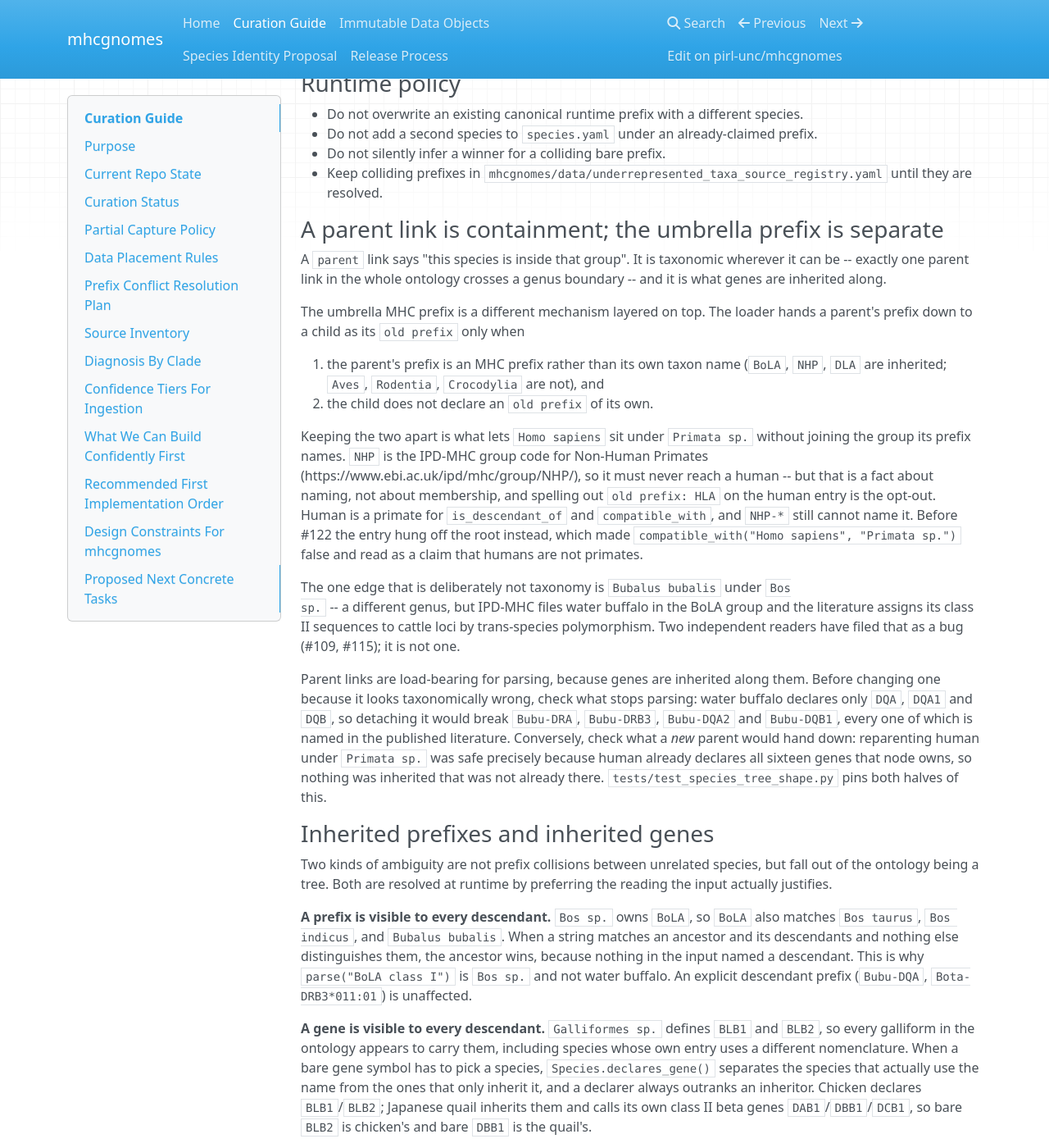
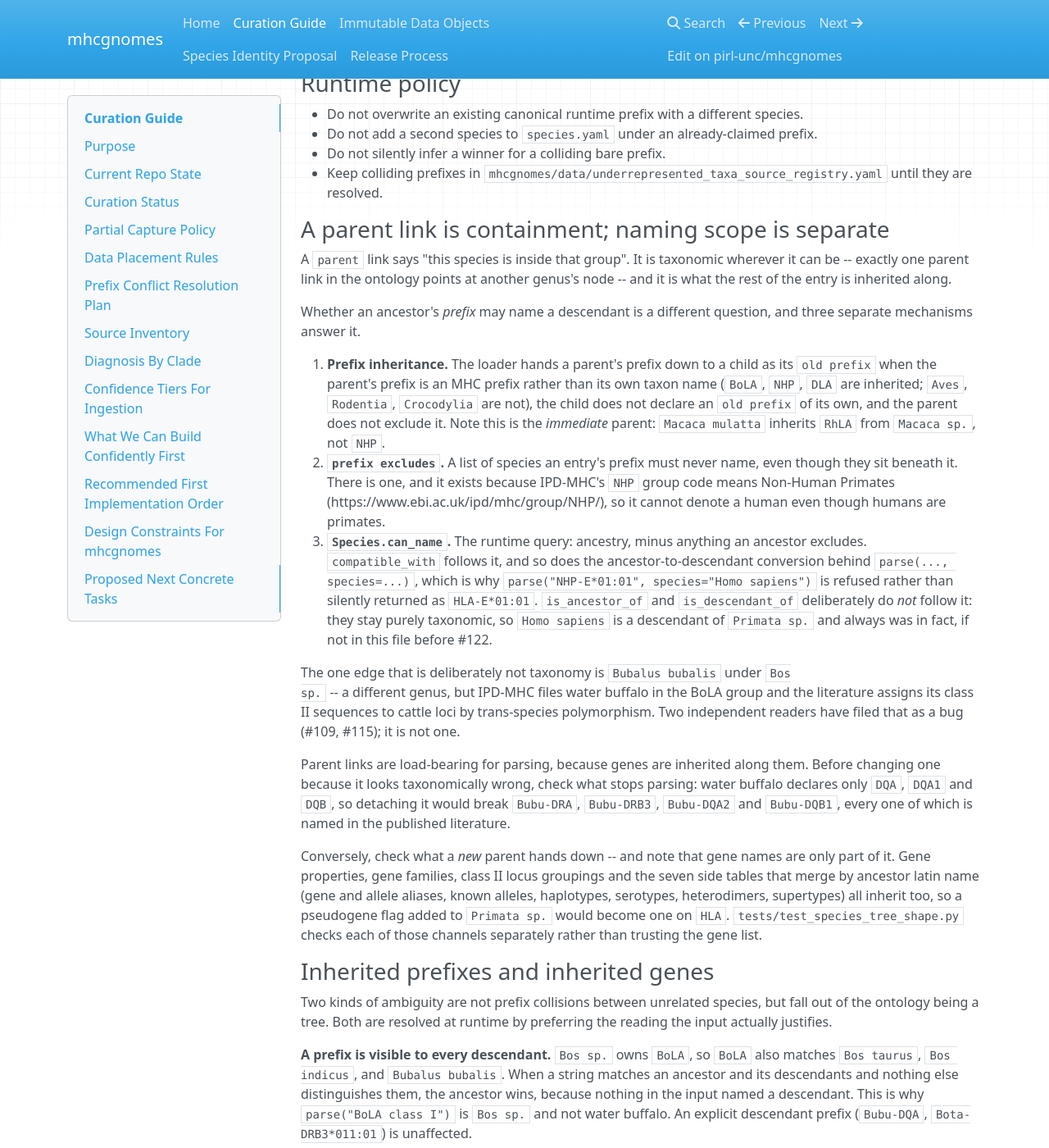
Before and after one commit to pirl-unc/mhcgnomes, an MkDocs documentation site: the page built from docs/curation.md, in a window 1280 px wide and 1400 px high, scrolled down 4142 px. Shown: the whole window at 82% size. Built offline with MkDocs 1.6.1, drawn with Linux system fonts in a browser that asks for light colours; nearby versions of some CDN libraries.

Commit message:
Make the NHP exclusion first-class instead of an old-prefix side effect
Code review found the first fix incomplete, and the incompleteness was
exactly the claim the PR made. Opting Homo sapiens out of the NHP
umbrella by declaring "old prefix: HLA" only stopped prefix inheritance;
three other things read the parent link, so an explicitly non-human
allele name was silently relabelled as human:

    parse("NHP-E*01:01", species="Homo sapiens")  ->  HLA-E*01:01
    Species.get("Homo sapiens").compatible_with("NHP")  ->  True

Both were False on main. The exclusion now lives on the node that owns
the prefix, where it is a property of what NHP means:

    Primata sp.:
      prefix: NHP
      prefix excludes:
        - Homo sapiens

Species.can_name(other) is ancestry minus anything an ancestor excludes.
compatible_with follows it, and so does the ancestor-to-descendant
conversion in function_api, so the conversion is refused rather than
performed. is_ancestor_of and is_descendant_of stay purely taxonomic,
which is what issue #122 asked for.

Measured against a worktree of main rather than a stash, which only
reverts uncommitted work and had been comparing the branch to itself:
0 of 11,558 corpus names change, compatible_with is identical across all
450,241 species pairs, and one field of 671 species objects differs --
Homo sapiens.parent.

The inertness guard now covers every inheritance channel rather than
gene names alone: properties, families, class II groupings and the seven
side tables keyed by ancestor latin name. A pseudogene flag added to
Primata sp. reaches HLA and passed the old check; it now fails.

Also fixes the doc and comment inaccuracies review turned up: NHP is
inherited from the immediate parent only, so most non-human primates get
their genus prefix instead; genus nodes under Primata sp. do inherit
NHP; and "every other parent link stays within its genus" was false --
the claim is that exactly one points at another genus's node.

Claude-Session: https://claude.ai/code/session_012s4siLj2Vm33eNMGjNSazH

```diff
--- a/docs/curation.md
+++ b/docs/curation.md
@@ -178,29 +178,34 @@ URL.
   `mhcgnomes/data/underrepresented_taxa_source_registry.yaml` until they are
   resolved.
 
-### A parent link is containment; the umbrella prefix is separate
+### A parent link is containment; naming scope is separate
 
 A `parent` link says "this species is inside that group". It is taxonomic
-wherever it can be -- exactly one parent link in the whole ontology crosses a
-genus boundary -- and it is what genes are inherited along.
+wherever it can be -- exactly one parent link in the ontology points at another
+genus's node -- and it is what the rest of the entry is inherited along.
 
-The umbrella MHC prefix is a different mechanism layered on top. The loader
-hands a parent's prefix down to a child as its `old prefix` only when
+Whether an ancestor's *prefix* may name a descendant is a different question,
+and three separate mechanisms answer it.
 
-1. the parent's prefix is an MHC prefix rather than its own taxon name
-   (`BoLA`, `NHP`, `DLA` are inherited; `Aves`, `Rodentia`, `Crocodylia` are
-   not), and
-2. the child does not declare an `old prefix` of its own.
-
-Keeping the two apart is what lets `Homo sapiens` sit under `Primata sp.`
-without joining the group its prefix names. `NHP` is the IPD-MHC group code for
-Non-Human Primates (https://www.ebi.ac.uk/ipd/mhc/group/NHP/), so it must never
-reach a human -- but that is a fact about naming, not about membership, and
-spelling out `old prefix: HLA` on the human entry is the opt-out. Human is a
-primate for `is_descendant_of` and `compatible_with`, and `NHP-*` still cannot
-name it. Before #122 the entry hung off the root instead, which made
-`compatible_with("Homo sapiens", "Primata sp.")` false and read as a claim that
-humans are not primates.
+1. **Prefix inheritance.** The loader hands a parent's prefix down to a child
+   as its `old prefix` when the parent's prefix is an MHC prefix rather than
+   its own taxon name (`BoLA`, `NHP`, `DLA` are inherited; `Aves`, `Rodentia`,
+   `Crocodylia` are not), the child does not declare an `old prefix` of its
+   own, and the parent does not exclude it. Note this is the *immediate*
+   parent: `Macaca mulatta` inherits `RhLA` from `Macaca sp.`, not `NHP`.
+2. **`prefix excludes`.** A list of species an entry's prefix must never name,
+   even though they sit beneath it. There is one, and it exists because
+   IPD-MHC's `NHP` group code means Non-Human Primates
+   (https://www.ebi.ac.uk/ipd/mhc/group/NHP/), so it cannot denote a human even
+   though humans are primates.
+3. **`Species.can_name`.** The runtime query: ancestry, minus anything an
+   ancestor excludes. `compatible_with` follows it, and so does the
+   ancestor-to-descendant conversion behind `parse(..., species=...)`, which is
+   why `parse("NHP-E*01:01", species="Homo sapiens")` is refused rather than
+   silently returned as `HLA-E*01:01`. `is_ancestor_of` and `is_descendant_of`
+   deliberately do *not* follow it: they stay purely taxonomic, so
+   `Homo sapiens` is a descendant of `Primata sp.` and always was in fact, if
+   not in this file before #122.
 
 The one edge that is deliberately not taxonomy is `Bubalus bubalis` under `Bos
 sp.` -- a different genus, but IPD-MHC files water buffalo in the BoLA group
@@ -212,11 +217,15 @@ Parent links are load-bearing for parsing, because genes are inherited along
 them. Before changing one because it looks taxonomically wrong, check what
 stops parsing: water buffalo declares only `DQA`, `DQA1` and `DQB`, so
 detaching it would break `Bubu-DRA`, `Bubu-DRB3`, `Bubu-DQA2` and `Bubu-DQB1`,
-every one of which is named in the published literature. Conversely, check what
-a *new* parent would hand down: reparenting human under `Primata sp.` was safe
-precisely because human already declares all sixteen genes that node owns, so
-nothing was inherited that was not already there. `tests/test_species_tree_shape.py`
-pins both halves of this.
+every one of which is named in the published literature.
+
+Conversely, check what a *new* parent hands down -- and note that gene names
+are only part of it. Gene properties, gene families, class II locus groupings
+and the seven side tables that merge by ancestor latin name (gene and allele
+aliases, known alleles, haplotypes, serotypes, heterodimers, supertypes) all
+inherit too, so a pseudogene flag added to `Primata sp.` would become one on
+`HLA`. `tests/test_species_tree_shape.py` checks each of those channels
+separately rather than trusting the gene list.
 
 ### Inherited prefixes and inherited genes
 
```
Also changed, not shown: AGENTS.md (+12 -4 lines), README.md (+36 -18 lines), tasks/lessons.md (+29 -0 lines), tasks/todo.md (+46 -25 lines), 7 other files.
